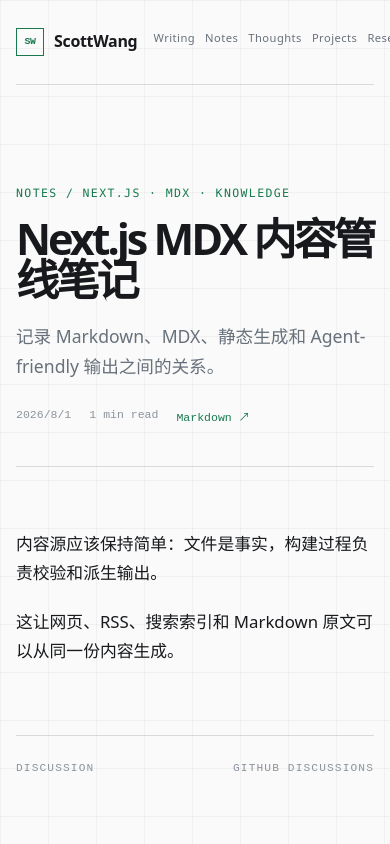
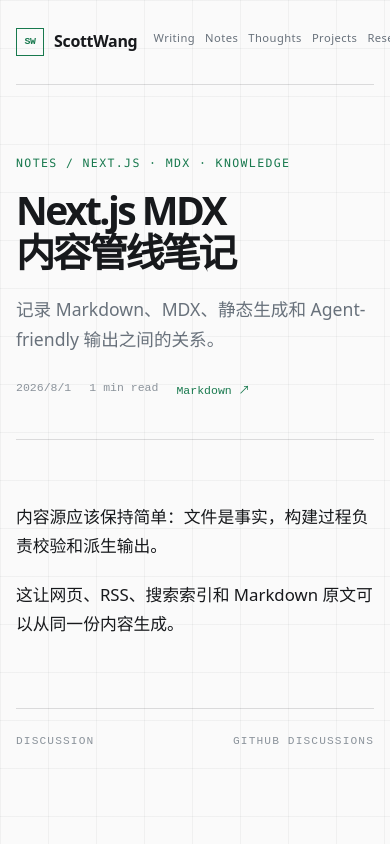
Before and after one commit to wyf0931/scottwang-site, a Next.js app: page /notes/nextjs-mdx-patterns in a window 390 px wide. Shown: the top 844 px of the page. Built offline with nearby package versions, Linux system fonts and the light colour scheme; no server answers.

Commit message:
style: refine article detail typography

```diff
--- a/src/app/globals.css
+++ b/src/app/globals.css
@@ -119,13 +119,13 @@
 .archive-item { display: grid; grid-template-columns: 72px 1fr 80px; gap: 16px; padding: 15px 0; border-bottom: 1px solid var(--border); }
 .archive-item span, .archive-item small { color: var(--muted); font: .72rem ui-monospace, monospace; }
 .archive-item small { text-align: right; text-transform: uppercase; }
-.article-layout { max-width: var(--reading-width); margin: 0 auto; padding: 100px 0; }
+.article-layout { max-width: 900px; margin: 0 auto; padding: 88px 0 110px; }
 .article-header { padding-bottom: 42px; border-bottom: 1px solid var(--border); }
-.article-header h1 { max-width: none; margin-bottom: 22px; font-size: clamp(2.7rem, 7vw, 5.3rem); letter-spacing: -0.07em; }
+.article-header h1 { max-width: 850px; margin-bottom: 22px; font-size: clamp(2.35rem, 4.8vw, 4.25rem); line-height: 1.08; letter-spacing: -0.065em; text-wrap: balance; }
 .article-description { color: var(--muted); font-size: 1.1rem; }
 .article-meta { display: flex; flex-wrap: wrap; gap: 18px; margin-top: 26px; color: var(--faint); font: 0.72rem ui-monospace, monospace; }
 .article-meta a { color: var(--accent); }
-.article-body { padding-top: 42px; font-size: 1.05rem; }
+.article-body { max-width: var(--reading-width); padding-top: 42px; font-size: 1.05rem; }
 .article-body h2, .article-body h3 { margin: 2.5em 0 0.65em; letter-spacing: -0.04em; }
 .article-body p, .article-body ul, .article-body ol, .article-body blockquote { margin: 1.25em 0; }
 .article-body img { max-width: 100%; height: auto; }
@@ -161,6 +161,8 @@
   .search-trigger kbd { display: none; }
   .hero { padding: 84px 0 70px; }
   h1 { font-size: clamp(3.4rem, 17vw, 5.5rem); }
+  .article-layout { padding-top: 70px; }
+  .article-header h1 { font-size: clamp(2.2rem, 10vw, 3.45rem); }
   .content-grid { grid-template-columns: 1fr; }
   .project-grid { grid-template-columns: 1fr; }
   .research-grid { grid-template-columns: 1fr; }
```
Also changed, not shown: 1 other file (tests, documents, lock files or other folders).
